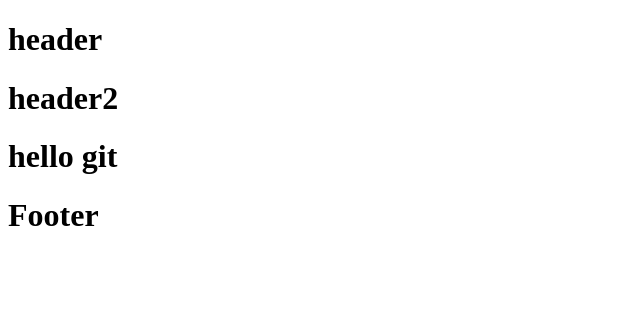
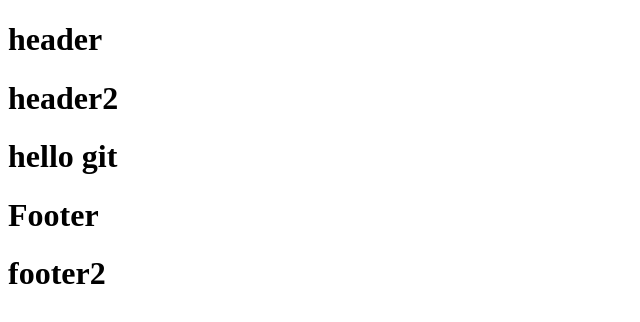
Before and after one commit to aminkhaksar/git-project-one, a plain HTML site: page index.html in a window 1280 px wide. Shown: the whole page, without its empty margins (0-640 px from the left). Drawn offline with Linux system fonts and the light colour scheme.

Commit message:
added footer2

```diff
--- a/index.html
+++ b/index.html
@@ -10,5 +10,6 @@
     <h1>header2</h1>
     <h1>hello git</h1>
     <h1>Footer</h1>
+    <h1>footer2</h1>
 </body>
 </html>
```
